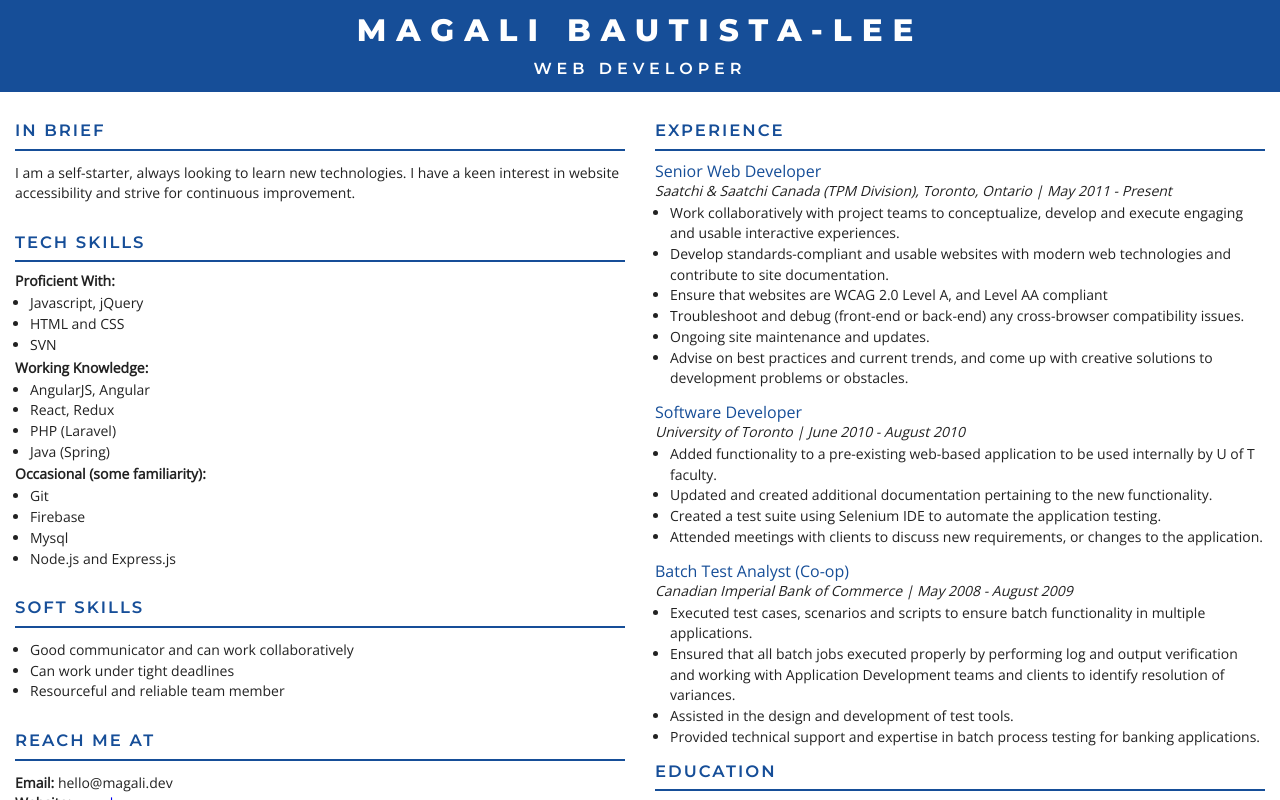
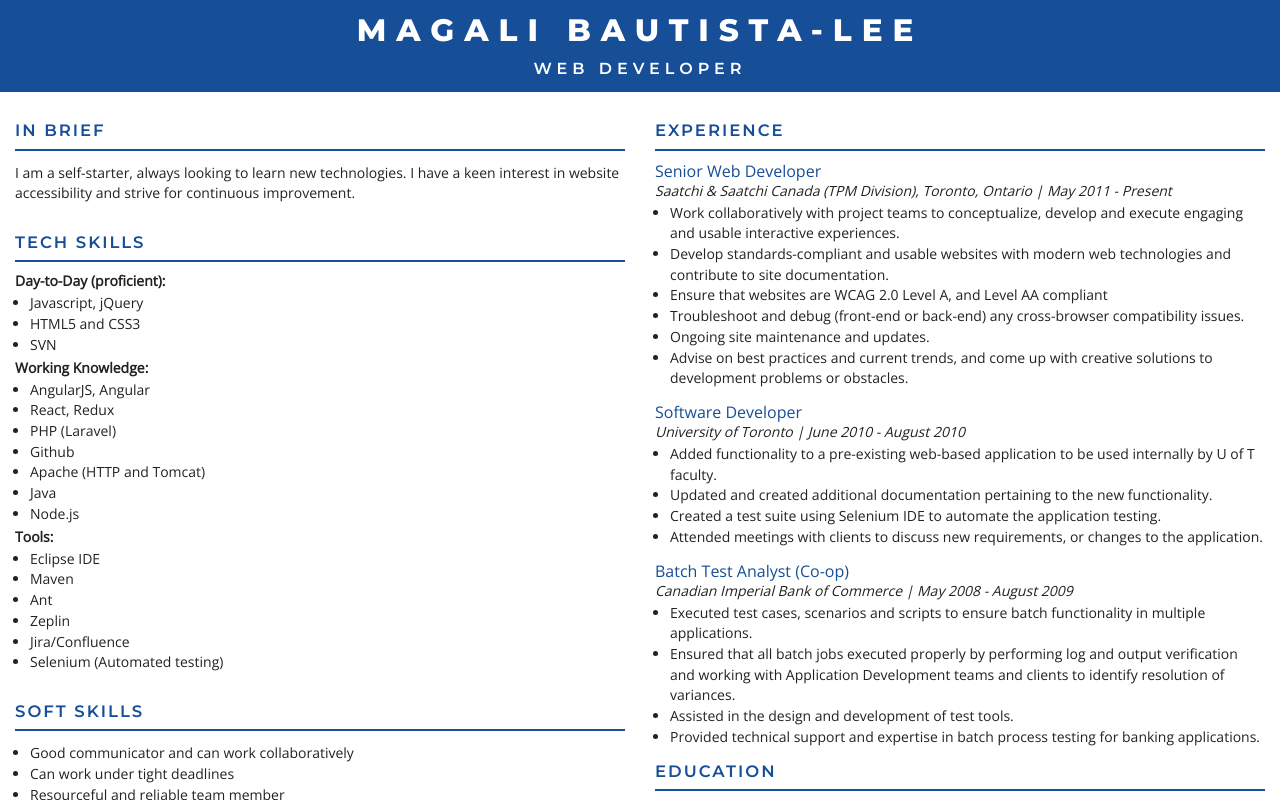
Before and after one commit to magz99/personal-website, a React (Create React App) app: page / in a window 1280 px wide. Shown: the top 800 px of the page. Built offline with nearby package versions, Linux system fonts and the light colour scheme.

Commit message:
Updating some content

```diff
--- a/src/components/InfoSidebar.jsx
+++ b/src/components/InfoSidebar.jsx
@@ -37,10 +37,10 @@ const InfoSidebar = ({ displayFull }) => (
         </div>
         <div>
           <SectionTitle>Tech Skills</SectionTitle>
-          <Subtitle>Proficient With:</Subtitle>
+          <Subtitle>Day-to-Day (proficient):</Subtitle>
           <InfoList>
             <li>Javascript, jQuery</li>
-            <li>HTML and CSS</li>
+            <li>HTML5 and CSS3</li>
             <li>SVN</li>
           </InfoList>
           <Subtitle>Working Knowledge:</Subtitle>
@@ -48,14 +48,19 @@ const InfoSidebar = ({ displayFull }) => (
             <li>AngularJS, Angular</li>
             <li>React, Redux</li>
             <li>PHP (Laravel)</li>
-            <li>Java (Spring)</li>
+            <li>Github</li>
+            <li>Apache (HTTP and Tomcat)</li>
+            <li>Java</li>
+            <li>Node.js</li>
           </InfoList>
-          <Subtitle>Occasional (some familiarity):</Subtitle>
+          <Subtitle>Tools:</Subtitle>
           <InfoList>
-            <li>Git</li>
-            <li>Firebase</li>
-            <li>Mysql</li>
-            <li>Node.js and Express.js</li>
+            <li>Eclipse IDE</li>
+            <li>Maven</li>
+            <li>Ant</li>
+            <li>Zeplin</li>
+            <li>Jira/Confluence</li>
+            <li>Selenium (Automated testing)</li>
           </InfoList>
         </div>
         <div>
--- a/src/components/ReachMeAt.jsx
+++ b/src/components/ReachMeAt.jsx
@@ -3,7 +3,7 @@ import styled from 'styled-components';
 
 import SectionTitle from '../styles/shared';
 
-const myEmail = () => 'hello@magali.dev';
+const myEmail = () => 'mbautistalee@gmail.com';
 const website = () => 'magzb.ca';
 const webUrl = () => 'https://www.magzb.ca';
 const myPhone = () => '(905) 782-1272';
--- a/src/components/ResumeContent.jsx
+++ b/src/components/ResumeContent.jsx
@@ -125,7 +125,7 @@ const ResumeContent = () => (
       <SectionTitle>Interests</SectionTitle>
       <JobList>
         <li>Hands-on DIY projects</li>
-        <li>Watching crime documentaries</li>
+        <li>Watching documentaries</li>
         <li>Antiquing</li>
       </JobList>
     </ContentSection>
```
